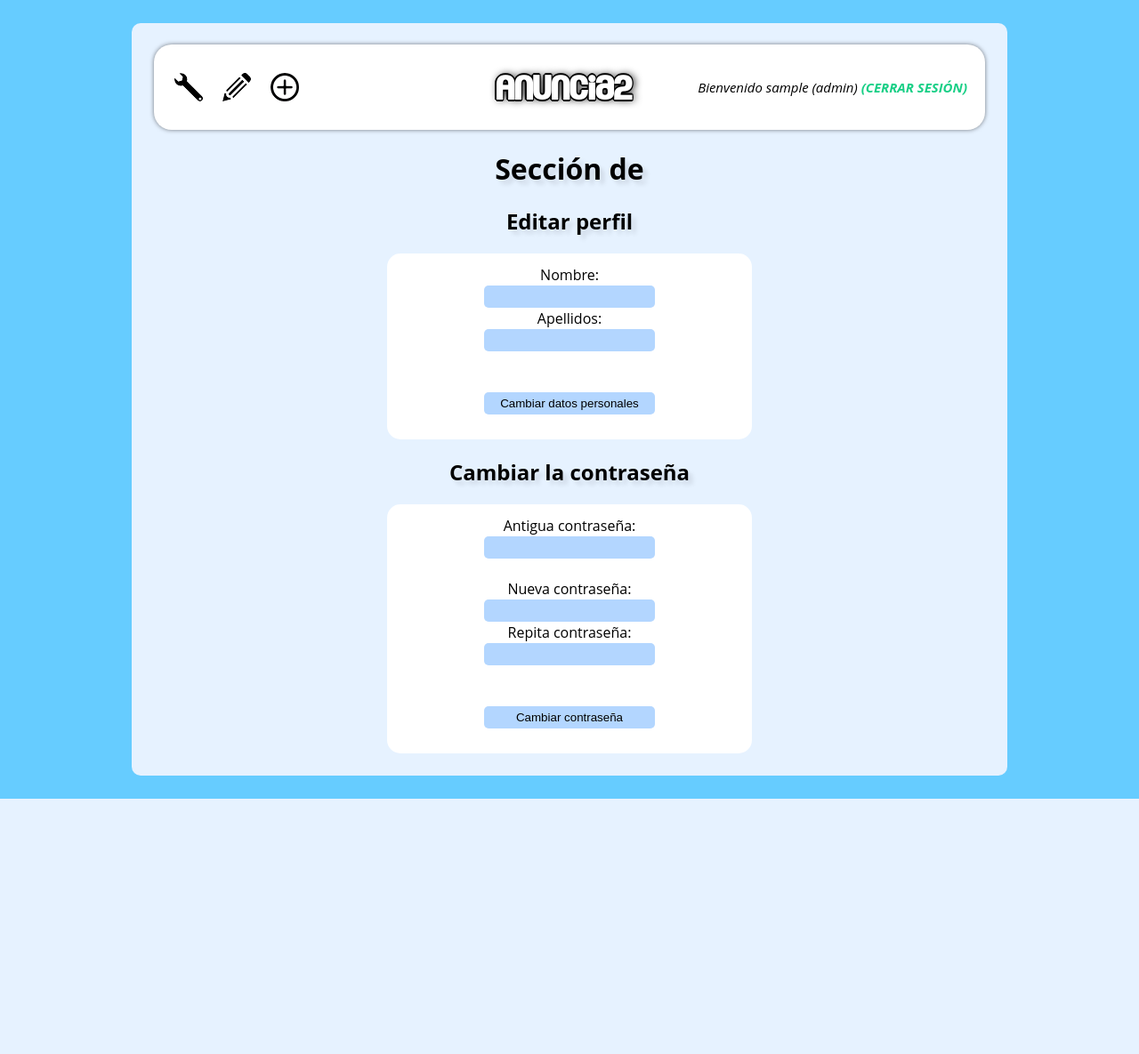
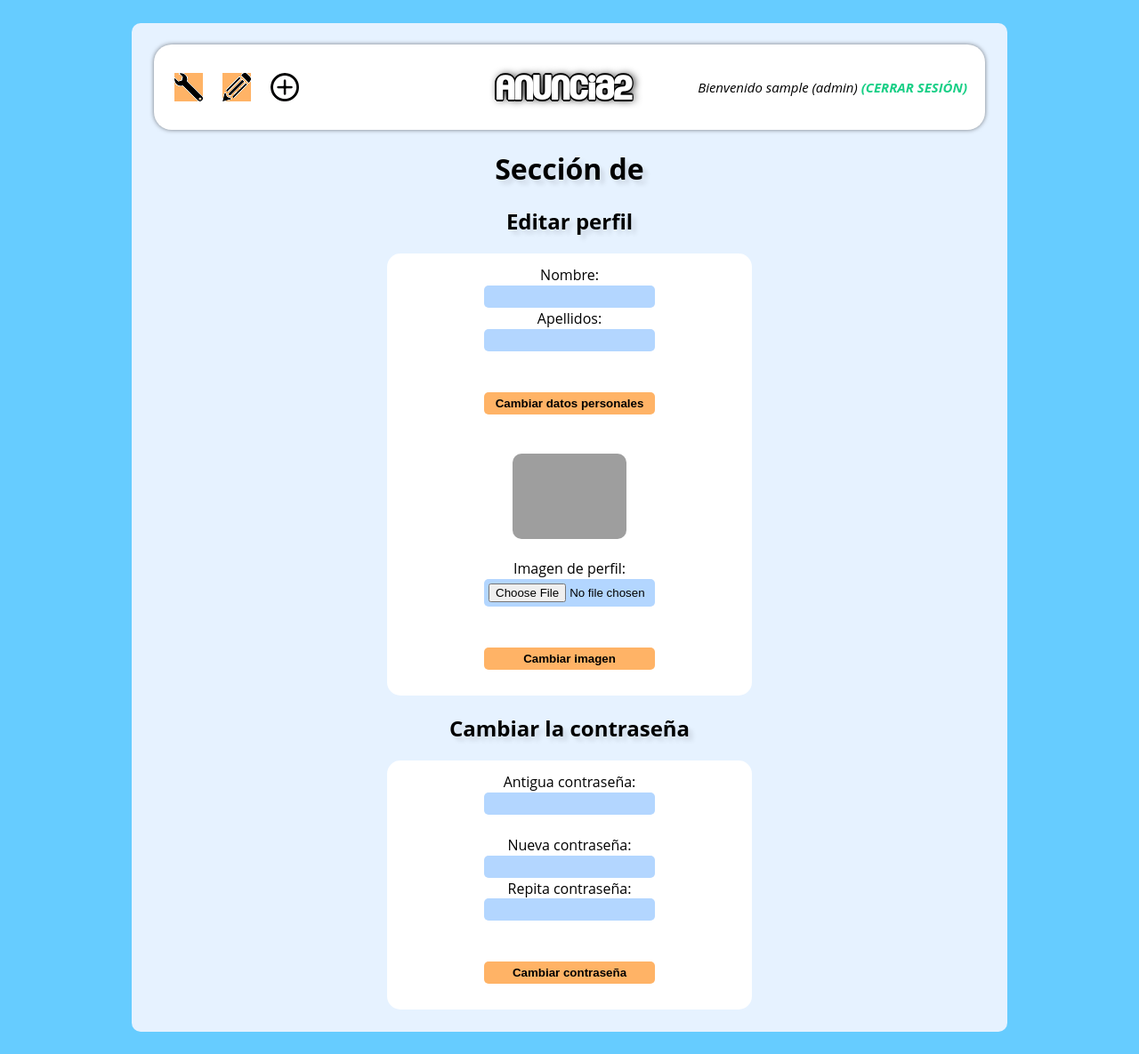
Before and after one commit to Giantswing/Anuncia2, a PHP site: the page made by registrado/editarperfil.php in a window 1280 px wide. Shown: the whole page at 89% size. Before the commit the page ends 898 px from the top, so only its background shows below. Run offline with PHP 8.4, Linux system fonts and the light colour scheme; the visitor is signed in with stand-in values (Sample User, id 1); data that the repository does not hold is empty; grey boxes are pictures that could not be loaded.

Commit message:
images (part1)

```diff
--- a/css/estilos.css
+++ b/css/estilos.css
@@ -215,6 +215,8 @@ input {
 }
 
 .interactiveButton {
+	font-weight : bold;
+	background-color : #ffb366;
 	transform : scale(1);
 	transition : 0.1s;
 }
@@ -243,6 +245,14 @@ input {
 	z-index : 15;
 }
 
+#bigProfilePic {
+	display:block;
+	margin-left: auto;
+	margin-right: auto;
+	width:128px;
+	border-radius:10px;
+}
+
 
 input {
 	    margin-left: auto;
--- a/index.php
+++ b/index.php
@@ -63,7 +63,7 @@ if(isset($_SESSION['rol'])){
 	<body>
 		<div class = "main">
 			<div id = "banner">
-					<h1 id = "bannerText"><a href="./index.php">Anuncia2</a></h1>
+					<h1 id = "bannerText"><a href="./index.php">Anuncia5</a></h1>
 					<?php if(isset($mensajeBanner)) echo $mensajeBanner; ?>
 					<table>
 						<tr id = "botonesBarra">
--- a/instalar/instalar.php
+++ b/instalar/instalar.php
@@ -28,7 +28,8 @@ if(isset($_POST['instala'])){
 					password VARCHAR(512) NOT NULL,
 					rol ENUM('admin','registrado','noactivo') NOT NULL,
 					nombre VARCHAR(512),
-					apellidos VARCHAR(512)
+					apellidos VARCHAR(512),
+					imagenperfil VARCHAR(512)
 					);";
 
 			$sql[]="CREATE TABLE IF NOT EXISTS anuncios(
@@ -64,7 +65,7 @@ if(isset($_POST['admin'])){
 	$loginAdmin = mysqli_real_escape_string($linkDB, $_POST['loginAdmin']);
 	$passwordAdmin = mysqli_real_escape_string($linkDB, $_POST['passwordAdmin']);
 
-	$consultaInsert = "INSERT INTO USUARIOS VALUES('$loginAdmin', PASSWORD('$passwordAdmin'), 'admin', 'Admin', 'Admin');";
+	$consultaInsert = "INSERT INTO USUARIOS VALUES('$loginAdmin', PASSWORD('$passwordAdmin'), 'admin', 'Admin', 'Admin', 'admin_profilepic.jpg');";
 
 	mysqli_query($linkDB, $consultaInsert);
 	mysqli_close($linkDB);
--- a/registrado/editarperfil.php
+++ b/registrado/editarperfil.php
@@ -111,6 +111,11 @@ mysqli_close($linkDB);
 							Apellidos: <input type="text" name="newApellidos" value='<?php echo "$datosUsuario[apellidos]"; ?>'></input>
 							<br><br>
 							<input class='interactiveButton' type="submit" name="cambioNombre" value="Cambiar datos personales"></input>
+							<br><br>
+							<img id="bigProfilePic" src="../img/profilePics/<?php echo "$_SESSION[imagen]";?>"><br>
+							Imagen de perfil: <input type="file" name="newImage"></input>
+							<br><br>
+							<input class='interactiveButton' type="submit" name="cambioImagen" value="Cambiar imagen"></input>
 						</form>
 					</div>
 				</div>
--- a/registrado/iniciosesion.php
+++ b/registrado/iniciosesion.php
@@ -44,6 +44,7 @@ if(isset($_POST['inicio'])){ //si se ha pulsado el botón en el formulario
 							$_SESSION['autenticado'] = true;
 							$_SESSION['login'] = $datosUsuario['login'];
 							$_SESSION['rol'] = $datosUsuario['rol'];
+							$_SESSION['imagen'] = $datosUsuario['imagenperfil'];
 							header("Location:../index.php");
 						}
 						else {
--- a/registrado/registro.php
+++ b/registrado/registro.php
@@ -57,7 +57,7 @@ if(isset($_POST['registro'])){
 		}
 
 		if($funciona){
-			$consultaInsert = "INSERT INTO usuarios VALUES ( '$loginNewUser', PASSWORD('$passwordNewUser'), 'noactivo', '$nombreNewUser', '$apellidosNewUser');";
+			$consultaInsert = "INSERT INTO usuarios VALUES ( '$loginNewUser', PASSWORD('$passwordNewUser'), 'noactivo', '$nombreNewUser', '$apellidosNewUser', 'user_profilepic.jpg');";
 			mysqli_query( $linkDB, $consultaInsert);
 			$confirmacionmsj = "<br><div id='confirmacionmsj'>Usuario creado, debe esperar a que el administrador active su cuenta</div>";
 		}
```
Also changed, not shown: img/adminProfilePic.jpg (deleted), img/profilePics/admin_profilepic.jpg (added), img/profilePics/user_profilepic.jpg (added).
